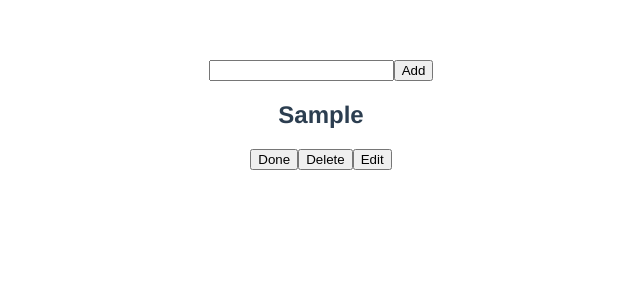
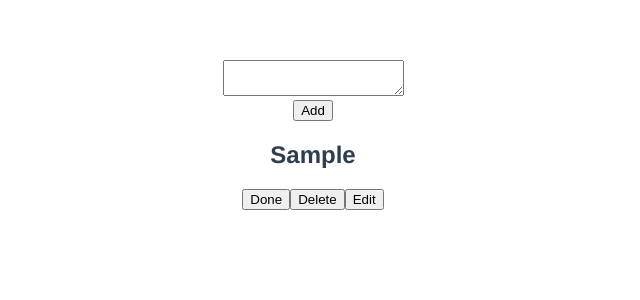
Before and after one commit to hhu-wtag/todo-app-vue, a Vue app: page / in a window 1280 px wide. Both pictures are taken after typing "Sample" into the empty fields and a click on the button "Add". Shown: the top 300 px of the page, without its empty margins (327-967 px from the left). Built offline with nearby package versions, Linux system fonts and the light colour scheme.

Commit message:
:refactor: Add TodoComponent and Refactor InputBox Component

```diff
--- a/src/App.vue
+++ b/src/App.vue
@@ -1,38 +1,16 @@
 <template>
   <div id="app" class="container">
-    <InputBox
-      identifier="initalInput"
-      :value="todoTitle"
-      v-model="todoTitle"
-      @handler="handleAddTodo"
-      >Add</InputBox
-    >
+    <InputBox identifier="initalInput" :value="todoTitle" v-model="todoTitle" />
+
+    <TodoButton @handler="onAddTodo">Add</TodoButton>
 
     <div class="container__todo">
       <div v-for="todo of todos" :key="todo.id" class="container__todo-item">
-        <TodoTitle
-          v-if="!todo.inEditState"
-          :done="todo.done"
-          :title="todo.title"
-        />
-
-        <InputBox
-          v-else
-          identifier="todoInput"
+        <TodoComp
           :todo="todo"
-          :id="todo.id"
-          :value="todo.title"
-          v-model="todo.title"
-          @handler="handleUpdate"
-          @handleCancel="handleCancel"
-          >Update</InputBox
-        >
-
-        <ActionButtons
-          :todo="todo"
-          @handleDelete="handleDelete"
-          @handleDone="handleDone"
-          @handleEdit="handleEdit"
+          @onDone="onDone"
+          @onDelete="onDelete"
+          @onUpdate="onUpdate"
         />
       </div>
     </div>
@@ -42,41 +20,34 @@
 <script>
 import Vue from "vue"
 import InputBox from "./components/InputBox.vue"
-import TodoTitle from "./components/TodoTitle.vue"
-import ActionButtons from "./components/ActionButtons.vue"
+import TodoButton from "./components/TodoButton.vue"
+import TodoComp from "./components/TodoComp.vue"
 
 export default {
-  components: { InputBox, TodoTitle, ActionButtons },
+  components: { InputBox, TodoButton, TodoComp },
   data: function () {
     return {
-      todoTitle: "",
+      todoTitle: null,
       todos: [],
     }
   },
 
   methods: {
-    handleInput(e) {
-      this.todoTitle = e.target.value
-    },
-
-    handleAddTodo(e) {
-      e.preventDefault()
-
-      if (this.todoTitle === "") return
+    onAddTodo() {
+      if (this.todoTitle === "" || this.todoTitle === null) return
 
       let newTodo = {
         title: this.todoTitle,
         id: Date.now(),
         done: false,
-        inEditState: false,
       }
 
       this.todos.push(newTodo)
 
-      this.todoTitle = ""
+      this.todoTitle = null
     },
 
-    handleDone(id) {
+    onDone(id) {
       let index = this.todos.findIndex((todo) => todo.id === id)
 
       Vue.set(this.todos, index, {
@@ -86,37 +57,18 @@ export default {
       })
     },
 
-    handleDelete(id) {
+    onDelete(id) {
       this.todos = this.todos.filter((item) => item.id !== id)
     },
 
-    handleEdit(id) {
-      let index = this.todos.findIndex((todo) => todo.id === id)
-
-      Vue.set(this.todos, index, {
-        ...this.todos[index],
-        inEditState: true,
-      })
-    },
-
-    handleUpdate(e, id) {
+    onUpdate(id, editText) {
       console.log(id)
 
       let index = this.todos.findIndex((todo) => todo.id === id)
 
       Vue.set(this.todos, index, {
         ...this.todos[index],
-        inEditState: false,
-      })
-    },
-
-    handleCancel(e, id, intialTitle) {
-      let index = this.todos.findIndex((todo) => todo.id === id)
-
-      Vue.set(this.todos, index, {
-        ...this.todos[index],
-        title: intialTitle,
-        inEditState: false,
+        title: editText,
       })
     },
   },
@@ -137,10 +89,6 @@ export default {
   text-align: center;
   color: #2c3e50;
   margin-top: 60px;
-  width: 100vw;
-  display: flex;
-  flex-direction: column;
-  justify-content: center;
 }
 
 .darkMode {
--- a/src/components/ActionButtons.vue
+++ b/src/components/ActionButtons.vue
@@ -8,9 +8,21 @@
     >
 
     <TodoButton
-      v-if="!todo.inEditState && !todo.done"
-      @handler="() => $emit('handleEdit', todo.id)"
+      v-if="!isEditing && !todo.done"
+      @handler="() => $emit('onEdit', todo.id)"
       >Edit</TodoButton
+    >
+
+    <TodoButton
+      v-if="isEditing && !todo.done"
+      @handler="() => $emit('onUpdate', todo.id)"
+      >Update</TodoButton
+    >
+
+    <TodoButton
+      v-if="isEditing && !todo.done"
+      @handler="() => $emit('onCancel', todo.id)"
+      >Cancel</TodoButton
     >
   </div>
 </template>
@@ -18,7 +30,17 @@
 <script>
 import TodoButton from "./TodoButton.vue"
 export default {
-  props: ["todo"],
+  props: {
+    todo: {
+      type: Object,
+    },
+    identifier: {
+      type: String,
+    },
+    isEditing: {
+      type: Boolean,
+    },
+  },
   components: {
     TodoButton,
   },
--- a/src/components/InputBox.vue
+++ b/src/components/InputBox.vue
@@ -1,45 +1,21 @@
 <template>
   <div>
-    <input
+    <textarea
       type="text"
       @input="$emit('input', $event.target.value)"
       :value="value"
       name="todoInput"
       id="todoInput"
     />
-
-    <button type="submit" @click="handleAddOrUpdate">
-      <slot></slot>
-    </button>
-
-    <button v-if="identifier === 'todoInput'" @click="handleCancel">
-      Cancel
-    </button>
   </div>
 </template>
 
 <script>
 export default {
-  props: ["value", "editMode", "id", "identifier", "todo"],
-  data: function () {
-    return {
-      intialTitle: "",
-    }
-  },
-
-  methods: {
-    handleAddOrUpdate(e) {
-      this.intialTitle = this.value
-      this.$emit("handler", e, this.id)
+  props: {
+    value: {
+      type: String,
     },
-
-    handleCancel(e) {
-      this.$emit("handleCancel", e, this.id, this.intialTitle)
-    },
-  },
-
-  mounted() {
-    this.intialTitle = this.value
   },
 }
 </script>
--- /dev/null
+++ b/src/components/TodoComp.vue
@@ -0,0 +1,80 @@
+<template>
+  <div>
+    <TodoTitle v-if="!isEditing" :done="todo.done" :title="todo.title" />
+
+    <InputBox
+      v-if="isEditing"
+      identifier="initalInput"
+      :value="editText"
+      v-model="editText"
+    />
+
+    <ActionButtons
+      identifier="todoButtons"
+      :todo="todo"
+      :isEditing="isEditing"
+      @handleDone="onDone"
+      @handleDelete="onDelete"
+      @onEdit="onEdit"
+      @onUpdate="onUpdate"
+      @onCancel="onCancel"
+    />
+  </div>
+</template>
+
+<script>
+import TodoTitle from "./TodoTitle"
+import ActionButtons from "./ActionButtons"
+import InputBox from "./InputBox"
+/* eslint-disable */
+export default {
+  props: {
+    todo: {
+      type: Object,
+    },
+  },
+  components: {
+    TodoTitle,
+    ActionButtons,
+    InputBox,
+  },
+
+  data() {
+    return {
+      editText: null,
+      isEditing: false,
+    }
+  },
+
+  methods: {
+    onDone() {
+      this.$emit("onDone", this.todo.id)
+    },
+    onDelete() {
+      this.$emit("onDelete", this.todo.id)
+    },
+    onEdit() {
+      this.isEditing = true
+      this.editText = this.todo.title
+    },
+    onUpdate() {
+      this.isEditing = false
+      if (
+        this.editText === null ||
+        this.editText === "" ||
+        this.editText === this.todo.title
+      ) {
+        return
+      }
+
+      this.$emit("onUpdate", this.todo.id, this.editText)
+    },
+    onCancel() {
+      this.isEditing = false
+      this.editText = null
+    },
+  },
+}
+</script>
+
+<style></style>
```
